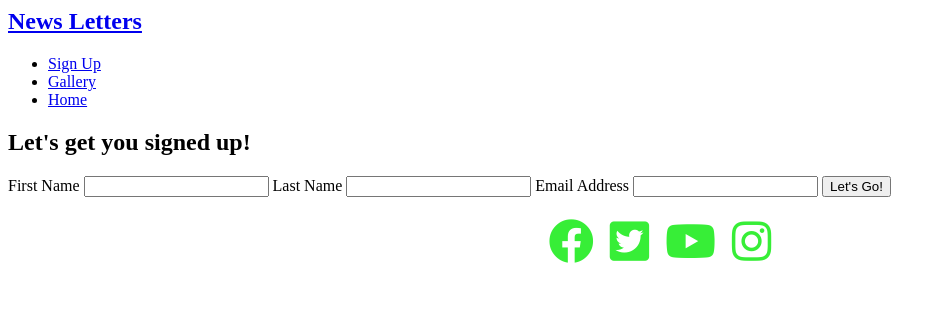
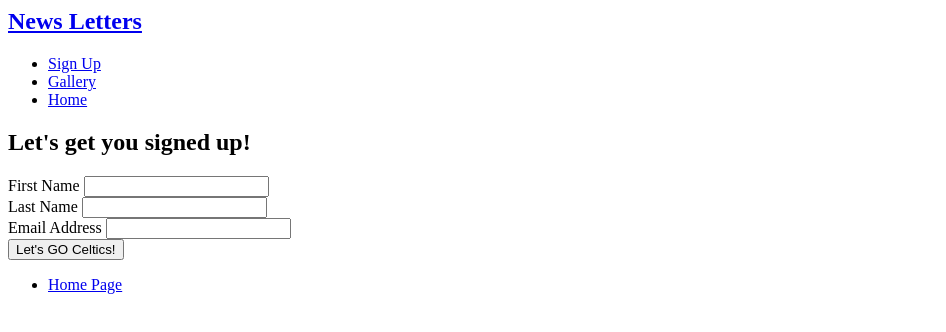
Before and after one commit to RatiuCristian1/boston-celtics, a plain HTML site: page signup.html in a window 1280 px wide. Shown: the whole page, without its empty margins (0-946 px from the left). Drawn offline with Linux system fonts and the light colour scheme.

Commit message:
Modified and semi-finnished singup.html file

```diff
--- a/signup.html
+++ b/signup.html
@@ -2,26 +2,11 @@
   <head>
     <meta charset="utf-8">
     <meta name="viewport" content="width=device-width">
-    <title>Love Running</title>
+    <title>Boston Celtics</title>
     <link href="index.css" rel="stylesheet" type="text/css" />
     <link rel="stylesheet" href="https://use.fontawesome.com/releases/v5.8.1/css/all.css" integrity="sha384-50oBUHEmvpQ+1lW4y57PTFmhCaXp0ML5d60M1M7uH2+nqUivzIebhndOJK28anvf" crossorigin="anonymous">
-    <link href="index.css" rel="stylesheet" type="text/css" />
   </head>
 <body>
-    <style>
-        footer{
-            text-align: center;
-        }
-        .social-networks li {
-            display: inline;
-        }
-        .social-networks i {
-            font-size: 45px;
-            margin: 1px;
-            padding: 5px;
-            color: rgb(55, 238, 55);
-        }
-    </style>
     <header>
            <a href="index.html">
              <h2 id="logo">News Letters</h2>
@@ -34,7 +19,6 @@
                 <li>
                     <a href="gallery.html">Gallery</a>
                 </li>
-
                 <li>
                     <a href="index.html">Home</a>
                 </li>
@@ -42,25 +26,29 @@
         </nav>
     </header>
     <section class="form-section">
-          <form method="POST" action="https://formdump.codeinstitute.net/">
+        <form action="https://formdump.codeinstitute.net/" method="POST">
             <h2>Let's get you signed up!</h2>
+             <div>
                <label for="fname">First Name</label>
-                <input type="text" id="fname" name="first_name" required/>
+               <input id="fname" type="text" name="first_name" required>
+             </div>
+             <div>
                <label for="lname">Last Name</label>
-                <input type="text" id="lname" name="last_name" required/>
+               <input id="lname" type="text" name="last_name" required>
+             </div>
+             <div>
                <label for="email">Email Address</label>
-                <input id="email" type="email" name="email_address" required/>
-                <input type="submit" value="Let's Go!"/>
-
+               <input id="email" type="email" name="email_address" required>
+             </div>
+             <input type="submit" value="Let's GO Celtics!">
         </form>
     </section>
     <footer>
+        <nav>
             <ul class="social-networks">
-                <li><a href="https://www.facebook.com" target="_blank"><i class="fab fa-facebook"></i></a></li>
-                <li><a href="https://www.twitter.com" target="_blank"><i class="fab fa-twitter-square"></i></a></li>
-                <li><a href="https://www.youtube.com" target="_blank"><i class="fab fa-youtube"></i></a></li>
-                <li><a href="https://www.instagram.com" target="_blank"><i class="fab fa-instagram"></i></a></li>
+              <li><a href="http://www.celtics.com/" target="_blank"><i class=""></i>Home Page</li>
             </ul>
+          </nav>
     </footer>
 </body>
 </html>
```
Lines whose indentation alone changed are shown as unchanged.
